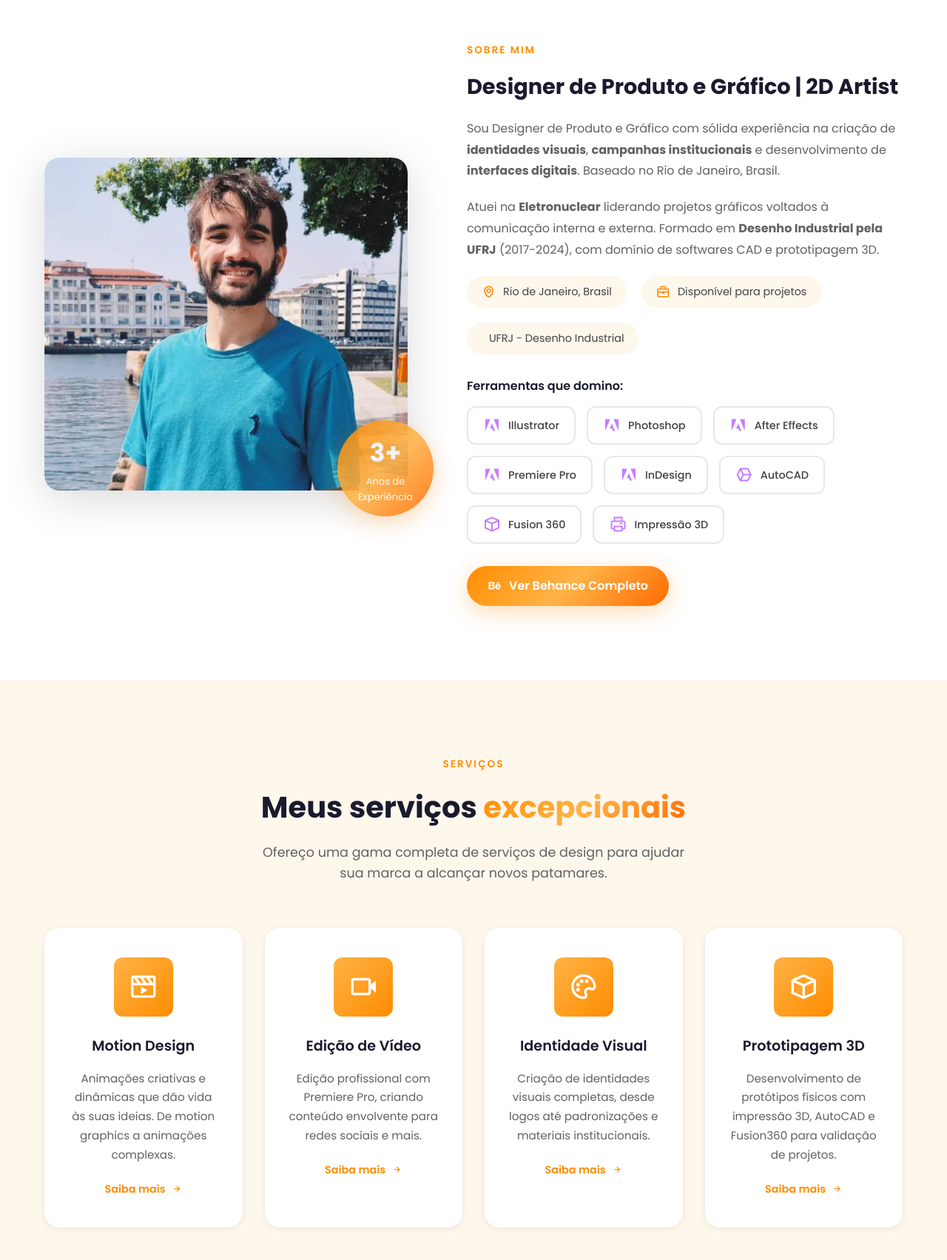
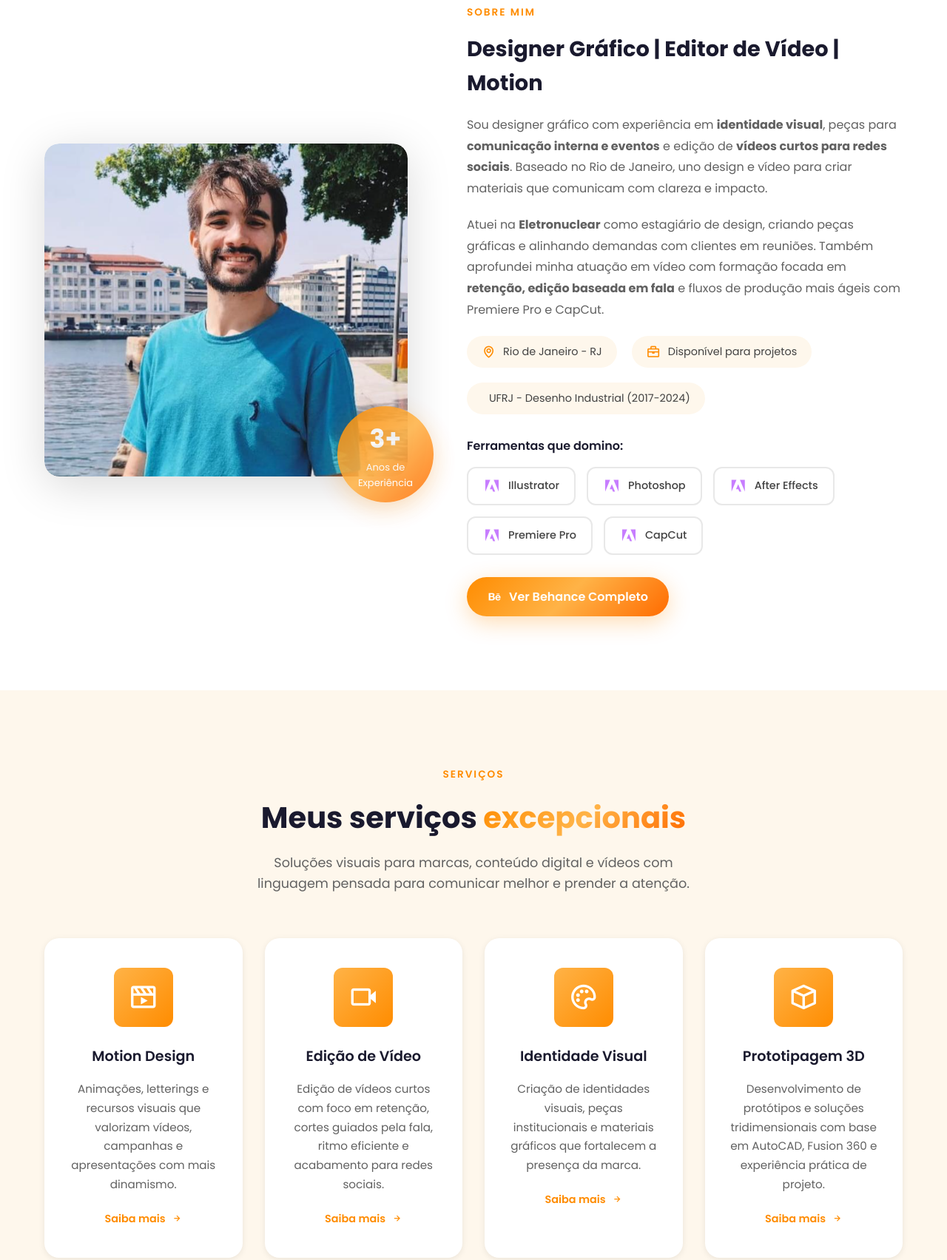
Before and after one commit to Lucaslsps/xande, a plain HTML site: page index.html in a window 1280 px wide. Shown: the part 1070-2773 px from the top of the page at 74% size. Drawn offline with nearby package versions, Linux system fonts and the light colour scheme.

Commit message:
feat: novo curriculo

```diff
--- a/index.html
+++ b/index.html
@@ -5,12 +5,12 @@
     <meta charset="UTF-8">
     <meta name="viewport" content="width=device-width, initial-scale=1.0">
     <meta name="description"
-        content="Alexandre Homem - Designer de Produto e Gráfico do Rio de Janeiro. Especialista em Identidade Visual, Prototipagem 3D, Motion Design e Edição de Vídeos. UFRJ.">
+        content="Alexandre Homem - Designer gráfico e editor de vídeo do Rio de Janeiro. Experiência em identidade visual, motion design, vídeos curtos para redes sociais e comunicação visual.">
     <meta name="keywords"
-        content="Alexandre Homem, Designer de Produto, Designer Gráfico, Identidade Visual, Prototipagem 3D, Motion Design, Rio de Janeiro, UFRJ, Eletronuclear">
+        content="Alexandre Homem, Editor de Vídeo, Designer Gráfico, Motion Design, Premiere Pro, CapCut, After Effects, Identidade Visual, Rio de Janeiro, UFRJ, Eletronuclear">
     <meta name="author" content="Alexandre Homem">
 
-    <title>Alexandre Homem | Designer de Produto e Gráfico | Rio de Janeiro</title>
+    <title>Alexandre Homem | Editor de Vídeo e Designer Gráfico | Rio de Janeiro</title>
 
     <!-- Google Fonts -->
     <link rel="preconnect" href="https://fonts.googleapis.com">
@@ -76,14 +76,15 @@
                 </h1>
 
                 <h2 class="hero-subtitle">
-                    Designer de Produto e Gráfico
-                    <span class="typed-text">| Motion Designer</span>
+                    Designer Gráfico
+                    <span class="typed-text">| Editor de Vídeo</span>
                 </h2>
 
                 <p class="hero-description">
-                    Designer com sólida experiência em identidades visuais, campanhas institucionais
-                    e interfaces digitais. Especialista em prototipagem 3D, motion design e
-                    edição de vídeos. Formado em Desenho Industrial pela UFRJ.
+                    Designer gráfico e editor de vídeo com experiência em comunicação visual,
+                    identidade de marca e criação de vídeos curtos para redes sociais. Trabalho
+                    com foco em retenção, ritmo de edição e narrativa visual usando Premiere Pro,
+                    CapCut e After Effects.
                 </p>
 
                 <div class="hero-buttons">
@@ -165,24 +166,26 @@
 
                 <div class="about-text">
                     <div class="about-tag">SOBRE MIM</div>
-                    <h3 class="about-subtitle">Designer de Produto e Gráfico | 2D Artist</h3>
+                    <h3 class="about-subtitle">Designer Gráfico | Editor de Vídeo | Motion</h3>
 
                     <p class="about-description">
-                        Sou Designer de Produto e Gráfico com sólida experiência na criação de
-                        <strong>identidades visuais</strong>, <strong>campanhas institucionais</strong> e
-                        desenvolvimento de <strong>interfaces digitais</strong>. Baseado no Rio de Janeiro, Brasil.
+                        Sou designer gráfico com experiência em <strong>identidade visual</strong>,
+                        peças para <strong>comunicação interna e eventos</strong> e edição de
+                        <strong>vídeos curtos para redes sociais</strong>. Baseado no Rio de Janeiro,
+                        uno design e vídeo para criar materiais que comunicam com clareza e impacto.
                     </p>
 
                     <p class="about-description">
-                        Atuei na <strong>Eletronuclear</strong> liderando projetos gráficos voltados à
-                        comunicação interna e externa. Formado em <strong>Desenho Industrial pela UFRJ</strong>
-                        (2017-2024), com domínio de softwares CAD e prototipagem 3D.
+                        Atuei na <strong>Eletronuclear</strong> como estagiário de design, criando peças
+                        gráficas e alinhando demandas com clientes em reuniões. Também aprofundei minha
+                        atuação em vídeo com formação focada em <strong>retenção, edição baseada em fala</strong>
+                        e fluxos de produção mais ágeis com Premiere Pro e CapCut.
                     </p>
 
                     <div class="about-info">
                         <div class="info-item">
                             <i class='bx bx-map'></i>
-                            <span>Rio de Janeiro, Brasil</span>
+                            <span>Rio de Janeiro - RJ</span>
                         </div>
                         <div class="info-item">
                             <i class='bx bx-briefcase'></i>
@@ -190,7 +193,7 @@
                         </div>
                         <div class="info-item">
                             <i class='bx bx-graduation-cap'></i>
-                            <span>UFRJ - Desenho Industrial</span>
+                            <span>UFRJ - Desenho Industrial (2017-2024)</span>
                         </div>
                     </div>
 
@@ -213,21 +216,9 @@
                                 <i class='bx bxl-adobe'></i>
                                 <span>Premiere Pro</span>
                             </div>
-                            <div class="tool-item" data-tool="InDesign">
+                            <div class="tool-item" data-tool="CapCut">
                                 <i class='bx bxl-adobe'></i>
-                                <span>InDesign</span>
-                            </div>
-                            <div class="tool-item" data-tool="AutoCAD">
-                                <i class='bx bx-cube-alt'></i>
-                                <span>AutoCAD</span>
-                            </div>
-                            <div class="tool-item" data-tool="Fusion 360">
-                                <i class='bx bx-cube'></i>
-                                <span>Fusion 360</span>
-                            </div>
-                            <div class="tool-item" data-tool="Impressão 3D">
-                                <i class='bx bx-printer'></i>
-                                <span>Impressão 3D</span>
+                                <span>CapCut</span>
                             </div>
                         </div>
                     </div>
@@ -248,8 +239,8 @@
                 <span class="section-tag">SERVIÇOS</span>
                 <h2 class="section-title">Meus serviços <span class="highlight">excepcionais</span></h2>
                 <p class="section-description">
-                    Ofereço uma gama completa de serviços de design para ajudar
-                    sua marca a alcançar novos patamares.
+                    Soluções visuais para marcas, conteúdo digital e vídeos com linguagem
+                    pensada para comunicar melhor e prender a atenção.
                 </p>
             </div>
 
@@ -260,8 +251,8 @@
                     </div>
                     <h3 class="service-title">Motion Design</h3>
                     <p class="service-description">
-                        Animações criativas e dinâmicas que dão vida às suas ideias.
-                        De motion graphics a animações complexas.
+                        Animações, letterings e recursos visuais que valorizam vídeos,
+                        campanhas e apresentações com mais dinamismo.
                     </p>
                     <a href="#contact" class="service-link">
                         Saiba mais <i class='bx bx-right-arrow-alt'></i>
@@ -274,8 +265,8 @@
                     </div>
                     <h3 class="service-title">Edição de Vídeo</h3>
                     <p class="service-description">
-                        Edição profissional com Premiere Pro, criando conteúdo
-                        envolvente para redes sociais e mais.
+                        Edição de vídeos curtos com foco em retenção, cortes guiados pela fala,
+                        ritmo eficiente e acabamento para redes sociais.
                     </p>
                     <a href="#contact" class="service-link">
                         Saiba mais <i class='bx bx-right-arrow-alt'></i>
@@ -288,8 +279,8 @@
                     </div>
                     <h3 class="service-title">Identidade Visual</h3>
                     <p class="service-description">
-                        Criação de identidades visuais completas, desde logos
-                        até padronizações e materiais institucionais.
+                        Criação de identidades visuais, peças institucionais e materiais
+                        gráficos que fortalecem a presença da marca.
                     </p>
                     <a href="#contact" class="service-link">
                         Saiba mais <i class='bx bx-right-arrow-alt'></i>
@@ -302,8 +293,8 @@
                     </div>
                     <h3 class="service-title">Prototipagem 3D</h3>
                     <p class="service-description">
-                        Desenvolvimento de protótipos físicos com impressão 3D,
-                        AutoCAD e Fusion360 para validação de projetos.
+                        Desenvolvimento de protótipos e soluções tridimensionais com
+                        base em AutoCAD, Fusion 360 e experiência prática de projeto.
                     </p>
                     <a href="#contact" class="service-link">
                         Saiba mais <i class='bx bx-right-arrow-alt'></i>
@@ -320,7 +311,8 @@
                 <span class="section-tag">PORTFOLIO</span>
                 <h2 class="section-title">Meu <span class="highlight">portfolio criativo</span></h2>
                 <p class="section-description">
-                    Confira alguns dos meus trabalhos mais recentes e projetos criativos.
+                    Uma seleção de projetos em vídeo, motion e design visual, com destaque
+                    para trabalhos voltados a conteúdo digital e comunicação de marca.
                 </p>
             </div>
 
@@ -382,7 +374,7 @@
                 <span class="section-tag">CONTATO</span>
                 <h2 class="section-title">Vamos <span class="highlight">trabalhar juntos</span></h2>
                 <p class="section-description">
-                    Tem um projeto em mente? Adoraria ouvir sobre ele!
+                    Se você precisa de design, motion ou edição de vídeo, vamos conversar.
                 </p>
             </div>
 
@@ -394,7 +386,7 @@
                         </div>
                         <div class="contact-details">
                             <h4>Localização</h4>
-                            <p>Rio de Janeiro, Brasil</p>
+                            <p>Rio de Janeiro - RJ</p>
                         </div>
                     </div>
 
@@ -404,7 +396,7 @@
                         </div>
                         <div class="contact-details">
                             <h4>Email</h4>
-                            <p>Entre em contato via redes sociais</p>
+                            <p>xande.cabral.16@gmail.com</p>
                         </div>
                     </div>
 
@@ -482,8 +474,8 @@
                     <a href="#home" class="footer-logo">
                         Alexandre<span>.</span>
                     </a>
-                    <p>Designer de Produto e Gráfico do Rio de Janeiro, Brasil. Especialista em identidade visual,
-                        prototipagem 3D e motion design.</p>
+                    <p>Designer gráfico e editor de vídeo do Rio de Janeiro. Atuação em identidade visual,
+                        motion design, vídeos para redes sociais e comunicação visual.</p>
                     <div class="footer-social">
                         <a href="http://instagram.com/ale_cabral19" target="_blank"><i class='bx bxl-instagram'></i></a>
                         <a href="https://www.linkedin.com/in/alexandre-homem-166715210" target="_blank"><i
```
